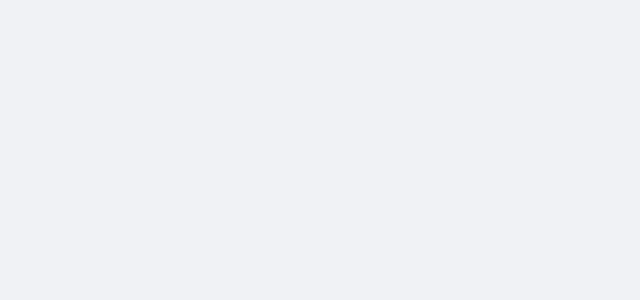
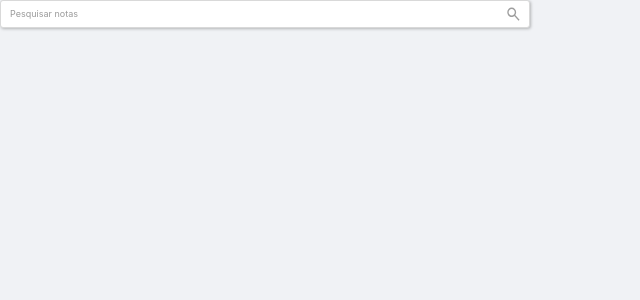
Before and after one commit to rodrigojsdeveloper/corenote, a React (Vite) app in the folder client/: page / in a window 1280 px wide. Shown: the top 300 px of the page, without its empty margins (0-640 px from the left). Built offline with nearby package versions, Linux system fonts and the light colour scheme.

Commit message:
feat: create Input component

```diff
--- a/client/package.json
+++ b/client/package.json
@@ -17,6 +17,7 @@
   "devDependencies": {
     "@types/react": "^18.2.15",
     "@types/react-dom": "^18.2.7",
+    "@types/styled-components": "^5.1.26",
     "@typescript-eslint/eslint-plugin": "^6.0.0",
     "@typescript-eslint/parser": "^6.0.0",
     "@vitejs/plugin-react": "^4.0.3",
--- a/client/src/App.tsx
+++ b/client/src/App.tsx
@@ -1,5 +1,7 @@
+import Input from "./components/Input";
+
 const App = () => {
-  return <></>;
+  return <><Input /></>;
 };
 
 export default App;
--- /dev/null
+++ b/client/src/components/Input/index.tsx
@@ -0,0 +1,24 @@
+import { Container } from "./style";
+
+const Input = () => {
+  return (
+    <Container>
+      <input placeholder="Pesquisar notas" />
+
+      <svg
+        xmlns="http://www.w3.org/2000/svg"
+        width="13"
+        height="14"
+        viewBox="0 0 13 14"
+        fill="none"
+      >
+        <path
+          d="M11.8914 13.8464L7.47727 9.12144C7.12695 9.42144 6.72407 9.65894 6.26864 9.83393C5.81321 10.0089 5.32859 10.0964 4.81477 10.0964C3.54191 10.0964 2.46477 9.62469 1.58334 8.68119C0.701445 7.73719 0.260498 6.58394 0.260498 5.22144C0.260498 3.85894 0.701445 2.70569 1.58334 1.76169C2.46477 0.818186 3.54191 0.346436 4.81477 0.346436C6.08764 0.346436 7.16501 0.818186 8.04691 1.76169C8.92834 2.70569 9.36905 3.85894 9.36905 5.22144C9.36905 5.77144 9.28731 6.29019 9.12382 6.77769C8.96033 7.26519 8.73846 7.69644 8.4582 8.07144L12.8723 12.7964L11.8914 13.8464ZM4.81477 8.59644C5.6906 8.59644 6.43516 8.26844 7.04847 7.61244C7.66131 6.95594 7.96773 6.15894 7.96773 5.22144C7.96773 4.28394 7.66131 3.48694 7.04847 2.83044C6.43516 2.17444 5.6906 1.84644 4.81477 1.84644C3.93895 1.84644 3.19439 2.17444 2.58108 2.83044C1.96823 3.48694 1.66181 4.28394 1.66181 5.22144C1.66181 6.15894 1.96823 6.95594 2.58108 7.61244C3.19439 8.26844 3.93895 8.59644 4.81477 8.59644Z"
+          fill="#9E9E9E"
+        />
+      </svg>
+    </Container>
+  );
+};
+
+export default Input;
--- /dev/null
+++ b/client/src/components/Input/style.ts
@@ -0,0 +1,35 @@
+import styled from "styled-components";
+
+const Container = styled.div`
+  width: 100%;
+  max-width: 530.17px;
+  height: 28px;
+
+  display: flex;
+  flex-direction: row;
+  justify-content: space-between;
+  align-items: center;
+
+  border-radius: 3px;
+  border: 1px solid var(--gray-200);
+  background-color: var(--color-white);
+  box-shadow: 1px 1px 3px 0px var(--color-black);
+
+  padding: 7.25px 9px;
+
+  & > input {
+    width: 100%;
+
+    font-weight: 400;
+    font-size: 9px;
+    line-height: 10.89px;
+
+    background-color: var(--transparent);
+
+    &::placeholder {
+      color: var(--gray-500);
+    }
+  }
+`;
+
+export { Container };
--- a/client/src/main.tsx
+++ b/client/src/main.tsx
@@ -5,8 +5,7 @@ import React from "react";
 
 ReactDOM.createRoot(document.getElementById("root")!).render(
   <React.StrictMode>
-    <GlobalStyle>
-      <App />
-    </GlobalStyle>
+    <GlobalStyle />
+    <App />
   </React.StrictMode>
 );
--- a/client/src/styles/global.ts
+++ b/client/src/styles/global.ts
@@ -20,14 +20,15 @@ export default createGlobalStyle`
     --gray-200: #D9D9D9;
     --gray-300: #50656E;
     --gray-400: #455A64;
-    --gray-500: #333333;
-    --gray-600: #95959540;
+		--gray-500: #9A9A9A;
+    --gray-600: #333333;
+    --gray-700: #95959540;
 
     --transparent: transparent;
 	}
 
 	body {
-		color: var(--gray-500);
+		color: var(--gray-600);
 		background-color: var(--gray-100);
 	}
 
@@ -49,6 +50,6 @@ export default createGlobalStyle`
 
 	::-webkit-scrollbar-thumb {
 		border-radius: 0.5px;
-		background-color: var(--grey-500);
+		background-color: var(--grey-600);
 	}
 `;
```
Also changed, not shown: 1 other file (tests, documents, lock files or other folders).
